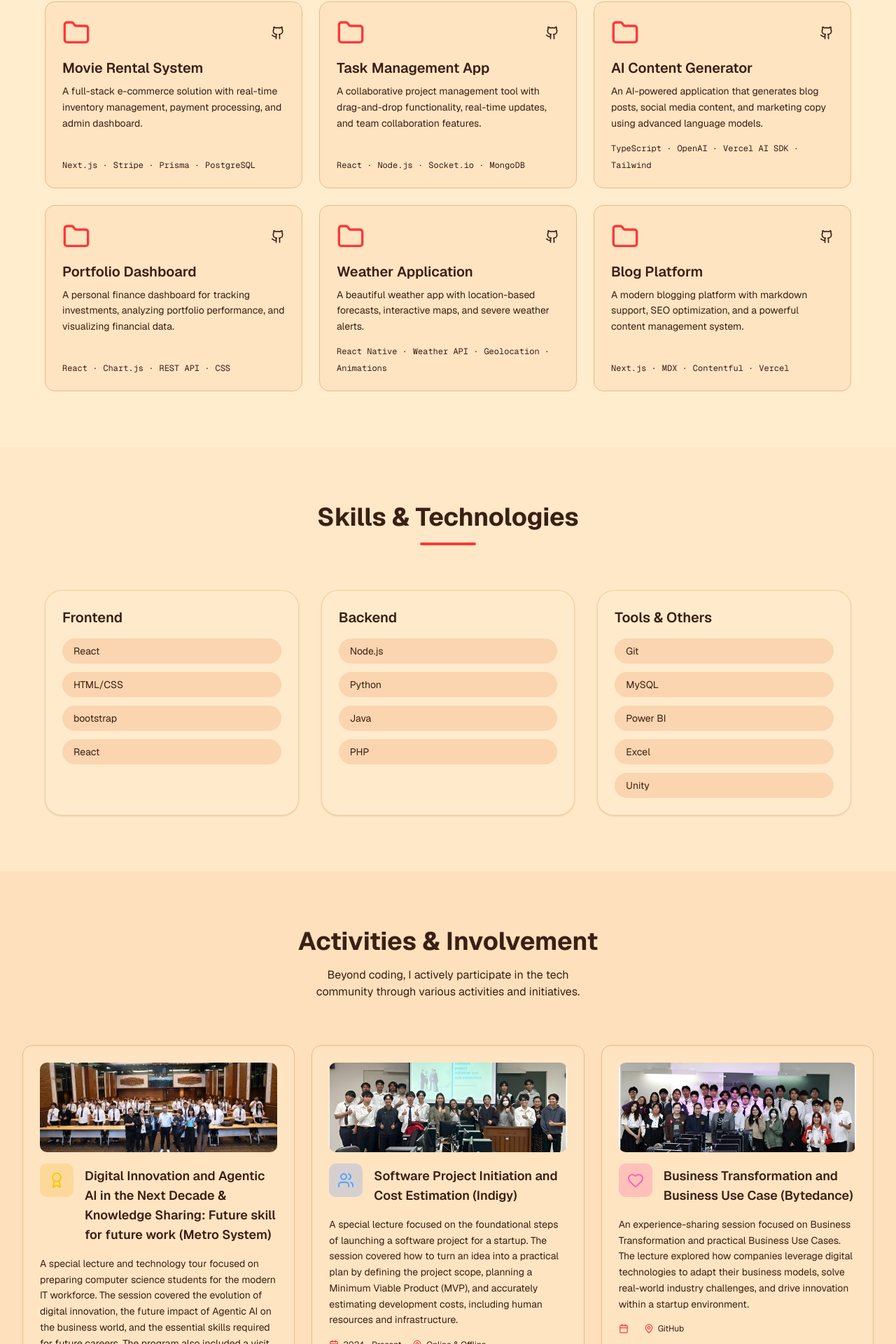
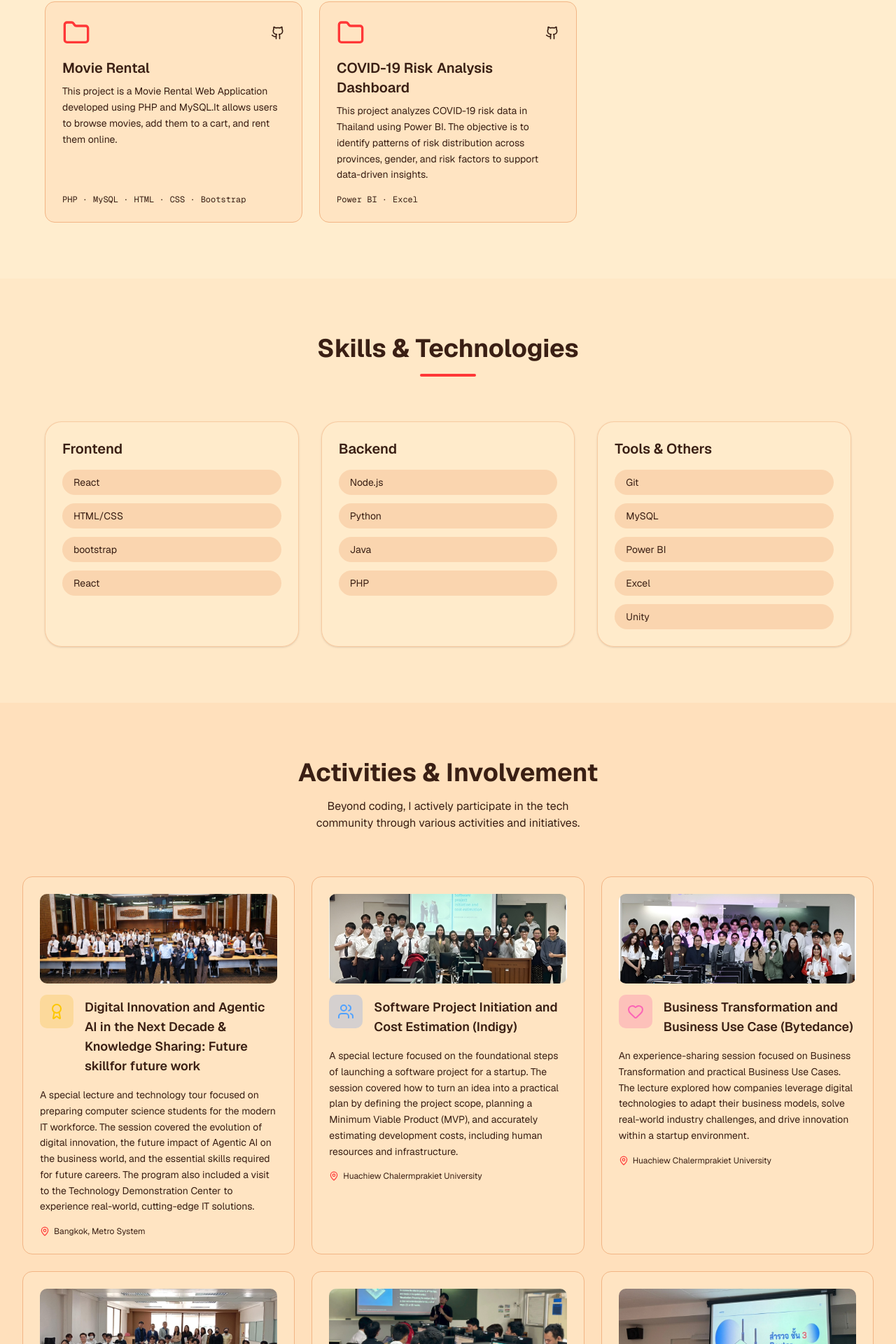
Before and after one commit to Auto890/Portfolio, a Next.js app: page / in a window 1280 px wide. Shown: the part 2922-4842 px from the top of the page at 70% size. Built offline with nearby package versions, Linux system fonts and the light colour scheme.

Commit message:
feat: add activities and projects sections to portfolio components

```diff
--- a/components/portfolio/activities-section.tsx
+++ b/components/portfolio/activities-section.tsx
@@ -14,10 +14,10 @@ const activities = [
   {
     id: 1,
     title:
-      "Digital Innovation and Agentic AI in the Next Decade & Knowledge Sharing: Future skill for future work (Metro System)",
+      "Digital Innovation and Agentic AI in the Next Decade & Knowledge Sharing: Future skillfor future work",
     description:
       "A special lecture and technology tour focused on preparing computer science students for the modern IT workforce. The session covered the evolution of digital innovation, the future impact of Agentic AI on the business world, and the essential skills required for future careers. The program also included a visit to the Technology Demonstration Center to experience real-world, cutting-edge IT solutions.",
-    location: "Bangkok, Thailand",
+    location: "Bangkok, Metro System",
     icon: Award,
     color: "bg-yellow-500/20 text-yellow-400",
     image: "/Metro-System.jpg",
@@ -27,8 +27,7 @@ const activities = [
     title: "Software Project Initiation and Cost Estimation (Indigy)",
     description:
       "A special lecture focused on the foundational steps of launching a software project for a startup. The session covered how to turn an idea into a practical plan by defining the project scope, planning a Minimum Viable Product (MVP), and accurately estimating development costs, including human resources and infrastructure.",
-    date: "2024 - Present",
-    location: "Online & Offline",
+    location: "Huachiew Chalermprakiet University",
     icon: Users,
     color: "bg-blue-500/20 text-blue-400",
     image: "/Software-Project-Initiation-and-Cost-Estimation.jpg",
@@ -38,7 +37,7 @@ const activities = [
     title: "Business Transformation and Business Use Case (Bytedance)",
     description:
       "An experience-sharing session focused on Business Transformation and practical Business Use Cases. The lecture explored how companies leverage digital technologies to adapt their business models, solve real-world industry challenges, and drive innovation within a startup environment.",
-    location: "GitHub",
+    location: "Huachiew Chalermprakiet University",
     icon: Heart,
     color: "bg-pink-500/20 text-pink-400",
     image: "/Lark.jpg",
@@ -48,7 +47,7 @@ const activities = [
     title: "ERP for Digital Business Development (Metro System)",
     description:
       "A hands-on workshop and special lecture focusing on Enterprise Resource Planning (ERP) systems. The session explored how to utilize ERP software to integrate core business processes, improve operational efficiency, and drive digital transformation within an organization.",
-    location: "Chulalongkorn University",
+    location: "Huachiew Chalermprakiet University",
     icon: BookOpen,
     color: "bg-green-500/20 text-green-400",
     image: "/ERP.jpg",
@@ -56,11 +55,9 @@ const activities = [
   {
     id: 5,
     title: "Geospatial Analysis (TRUE DIGITAL GROUP CO., LTD.)",
-    category: "Mentoring",
     description:
       "A hands-on workshop and lecture focused on analyzing and visualizing location-based data. The session covered techniques for mapping geographical information to uncover spatial patterns, trends, and actionable insights.",
-    date: "June - August 2024",
-    location: "Bangkok, Thailand",
+    location: "Huachiew Chalermprakiet University",
     icon: Users,
     color: "bg-purple-500/20 text-purple-400",
     image: "/Kni.jpg",
@@ -68,14 +65,22 @@ const activities = [
   {
     id: 6,
     title: "University Network Infrastructure",
-    category: "Writing",
     description:
       "Exploring connectivity beyond standard Wi-Fi. This involved analyzing system strengths and weaknesses to develop practical solutions. The experience provided a deep understanding of enterprise-level network architecture and management, building a strong foundation for a future career as an IT professional.",
-    date: "2023 - Present",
-    location: "Online",
+    location: "Huachiew Chalermprakiet University",
     icon: BookOpen,
     color: "bg-orange-500/20 text-orange-400",
     image: "/Network.jpg",
+  },
+   {
+    id: 7,
+    title: "Data analytics and visualization by MS-Power BI and MS-Power Automate (Samsonite)",
+    description:
+      "A special lecture and hands-on workshop focused on practical data analytics. The session covered how to transform raw data into interactive, visual dashboards using MS Power BI, and how to automate data workflows and business processes using MS Power Automate.",
+    location: "Huachiew Chalermprakiet University",
+    icon: BookOpen,
+    color: "bg-orange-500/20 text-orange-400",
+    image: "/Bi.jpg",
   },
 
 ];
@@ -123,9 +128,6 @@ export function ActivitiesSection() {
                     <IconComponent size={24} />
                   </div>
                   <div className="flex-1">
-                    <span className="text-xs font-medium text-primary uppercase tracking-wider">
-                      {activity.category}
-                    </span>
                     <h3 className="text-lg font-semibold text-foreground mt-1 group-hover:text-primary transition-colors">
                       {activity.title}
                     </h3>
@@ -137,10 +139,6 @@ export function ActivitiesSection() {
                 </p>
 
                 <div className="flex flex-wrap gap-4 text-xs text-muted-foreground">
-                  <div className="flex items-center gap-1.5">
-                    <Calendar size={14} className="text-primary" />
-                    <span>{activity.date}</span>
-                  </div>
                   <div className="flex items-center gap-1.5">
                     <MapPin size={14} className="text-primary" />
                     <span>{activity.location}</span>
--- a/components/portfolio/projects-section.tsx
+++ b/components/portfolio/projects-section.tsx
@@ -3,50 +3,18 @@ import Link from "next/link"
 
 const projects = [
   {
-    title: "Movie Rental System",
+    title: "Movie Rental",
     description:
-      "A full-stack e-commerce solution with real-time inventory management, payment processing, and admin dashboard.",
-    skills: ["Next.js", "Stripe", "Prisma", "PostgreSQL"],
-    github: "https://github.com",
+      "This project is a Movie Rental Web Application developed using PHP and MySQL.It allows users to browse movies, add them to a cart, and rent them online.",
+    skills: ["PHP", "MySQL", "HTML", "CSS", "Bootstrap"],
+    github: "https://github.com/Auto890/movie_rental",
   },
   {
-    title: "Task Management App",
+    title: "COVID-19 Risk Analysis Dashboard",
     description:
-      "A collaborative project management tool with drag-and-drop functionality, real-time updates, and team collaboration features.",
-    skills: ["React", "Node.js", "Socket.io", "MongoDB"],
-    github: "https://github.com",
-    live: "https://example.com",
-  },
-  {
-    title: "AI Content Generator",
-    description:
-      "An AI-powered application that generates blog posts, social media content, and marketing copy using advanced language models.",
-    skills: ["TypeScript", "OpenAI", "Vercel AI SDK", "Tailwind"],
-    github: "https://github.com",
-    live: "https://example.com",
-  },
-  {
-    title: "Portfolio Dashboard",
-    description:
-      "A personal finance dashboard for tracking investments, analyzing portfolio performance, and visualizing financial data.",
-    skills: ["React", "Chart.js", "REST API", "CSS"],
-    github: "https://github.com",
-    live: "https://example.com",
-  },
-  {
-    title: "Weather Application",
-    description:
-      "A beautiful weather app with location-based forecasts, interactive maps, and severe weather alerts.",
-    skills: ["React Native", "Weather API", "Geolocation", "Animations"],
-    github: "https://github.com",
-  },
-  {
-    title: "Blog Platform",
-    description:
-      "A modern blogging platform with markdown support, SEO optimization, and a powerful content management system.",
-    skills: ["Next.js", "MDX", "Contentful", "Vercel"],
-    github: "https://github.com",
-    live: "https://example.com",
+      "This project analyzes COVID-19 risk data in Thailand using Power BI. The objective is to identify patterns of risk distribution across provinces, gender, and risk factors to support data-driven insights.",
+    skills: ["Power BI", "Excel"],
+    github: "https://github.com/Auto890/covid-risk-analysis-dashboard",
   },
 ]
 
```
